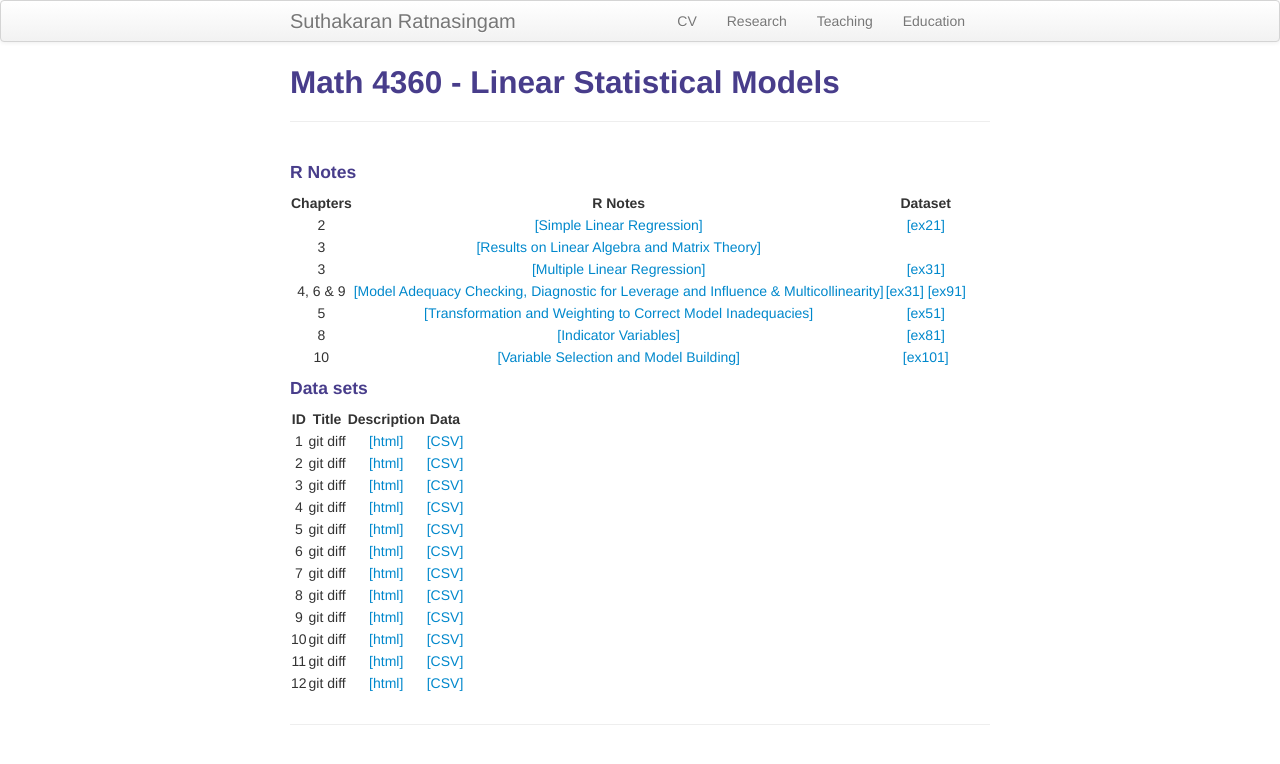
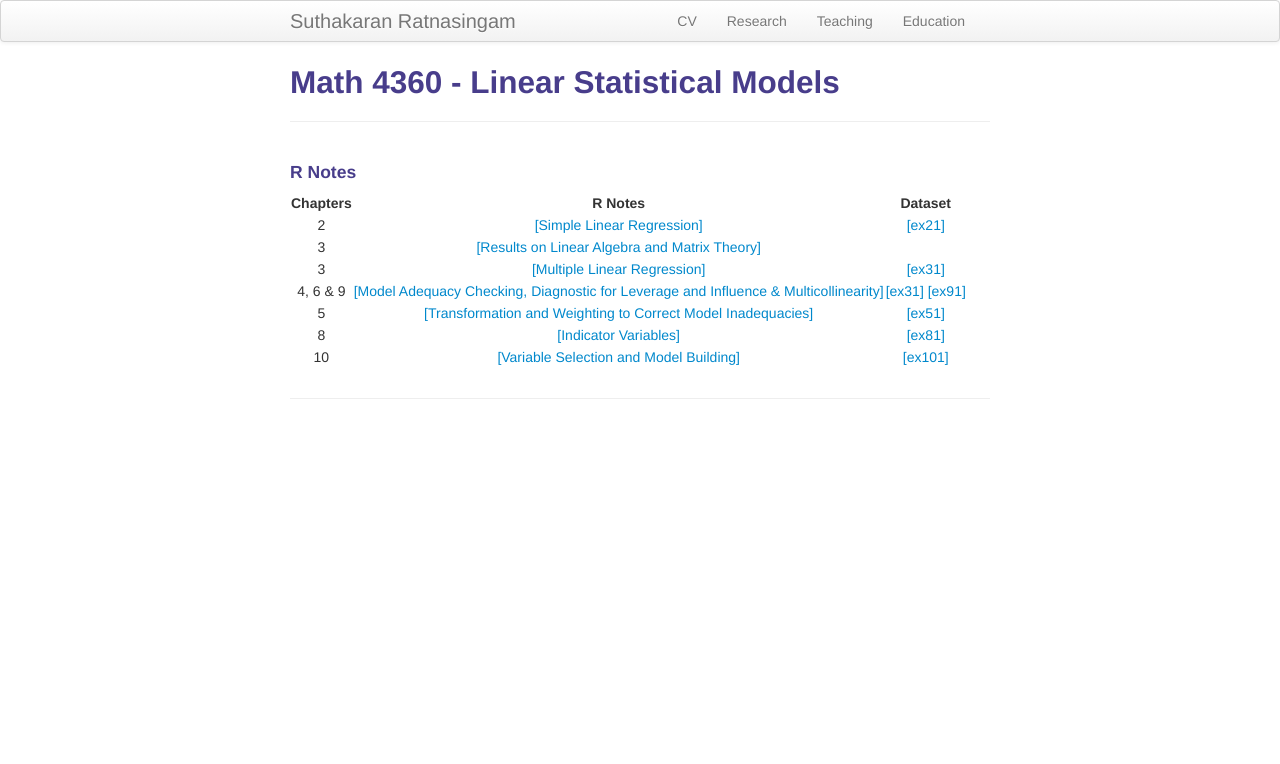
Before and after one commit to suthakaranr/suthakaranr.github.io, a Jekyll site: the page built from pages/Datasets4360.md, in a window 1280 px wide. Shown: the top 764 px of the page. Built offline with Jekyll 4.4.1, drawn with Linux system fonts in a browser that asks for light colours.

Commit message:
Update Datasets4360.md

```diff
--- a/pages/Datasets4360.md
+++ b/pages/Datasets4360.md
@@ -17,25 +17,6 @@ description: Linear Statistical Models
 |  10   | <a style="text-decoration:none" href="../assets/Data4360/RLabCh10.pdf" target="_blank" rel="noopener noreferrer">[Variable Selection and Model Building]</a>  |<a style="text-decoration:none" href="../assets/Data4360/ex101.txt" target="_blank" rel="noopener noreferrer">[ex101]</a>   |
 
 
-#### Data sets
-
-
-
-| ID | Title | Description  | Data |
-| :---:         |     :---:      |     :---:  |        :---: |
-|  1    | git diff       | <a style="text-decoration:none" href=" " target="_blank" rel="noopener noreferrer">[html]</a>      | <a style="text-decoration:none" href="../assets/CPS1985.csv" target="_blank" rel="noopener noreferrer">[CSV]</a>      |
-|  2    | git diff       | <a style="text-decoration:none" href=" " target="_blank" rel="noopener noreferrer">[html]</a>      | <a style="text-decoration:none" href="../assets/CPS1985.csv" target="_blank" rel="noopener noreferrer">[CSV]</a>      |
-|  3    | git diff       | <a style="text-decoration:none" href=" " target="_blank" rel="noopener noreferrer">[html]</a>      | <a style="text-decoration:none" href="../assets/CPS1985.csv" target="_blank" rel="noopener noreferrer">[CSV]</a>      |
-|  4    | git diff       | <a style="text-decoration:none" href=" " target="_blank" rel="noopener noreferrer">[html]</a>      | <a style="text-decoration:none" href="../assets/CPS1985.csv" target="_blank" rel="noopener noreferrer">[CSV]</a>      |
-|  5    | git diff       | <a style="text-decoration:none" href=" " target="_blank" rel="noopener noreferrer">[html]</a>      | <a style="text-decoration:none" href="../assets/CPS1985.csv" target="_blank" rel="noopener noreferrer">[CSV]</a>      |
-|  6    | git diff       | <a style="text-decoration:none" href=" " target="_blank" rel="noopener noreferrer">[html]</a>      | <a style="text-decoration:none" href="../assets/CPS1985.csv" target="_blank" rel="noopener noreferrer">[CSV]</a>      |
-|  7    | git diff       | <a style="text-decoration:none" href=" " target="_blank" rel="noopener noreferrer">[html]</a>      | <a style="text-decoration:none" href="../assets/CPS1985.csv" target="_blank" rel="noopener noreferrer">[CSV]</a>      |
-|  8    | git diff       | <a style="text-decoration:none" href=" " target="_blank" rel="noopener noreferrer">[html]</a>      | <a style="text-decoration:none" href="../assets/CPS1985.csv" target="_blank" rel="noopener noreferrer">[CSV]</a>      |
-|  9    | git diff       | <a style="text-decoration:none" href=" " target="_blank" rel="noopener noreferrer">[html]</a>      | <a style="text-decoration:none" href="../assets/CPS1985.csv" target="_blank" rel="noopener noreferrer">[CSV]</a>      |
-|  10    | git diff       | <a style="text-decoration:none" href=" " target="_blank" rel="noopener noreferrer">[html]</a>      | <a style="text-decoration:none" href="../assets/CPS1985.csv" target="_blank" rel="noopener noreferrer">[CSV]</a>      |
-|  11    | git diff       | <a style="text-decoration:none" href=" " target="_blank" rel="noopener noreferrer">[html]</a>      | <a style="text-decoration:none" href="../assets/CPS1985.csv" target="_blank" rel="noopener noreferrer">[CSV]</a>      |
-|  12    | git diff       | <a style="text-decoration:none" href=" " target="_blank" rel="noopener noreferrer">[html]</a>      | <a style="text-decoration:none" href="../assets/CPS1985.csv" target="_blank" rel="noopener noreferrer">[CSV]</a>      |
-
 
 
 <!-- Note: this is how to write a comment in HTML. Everything in here won't show up on your webpage.-->
```
